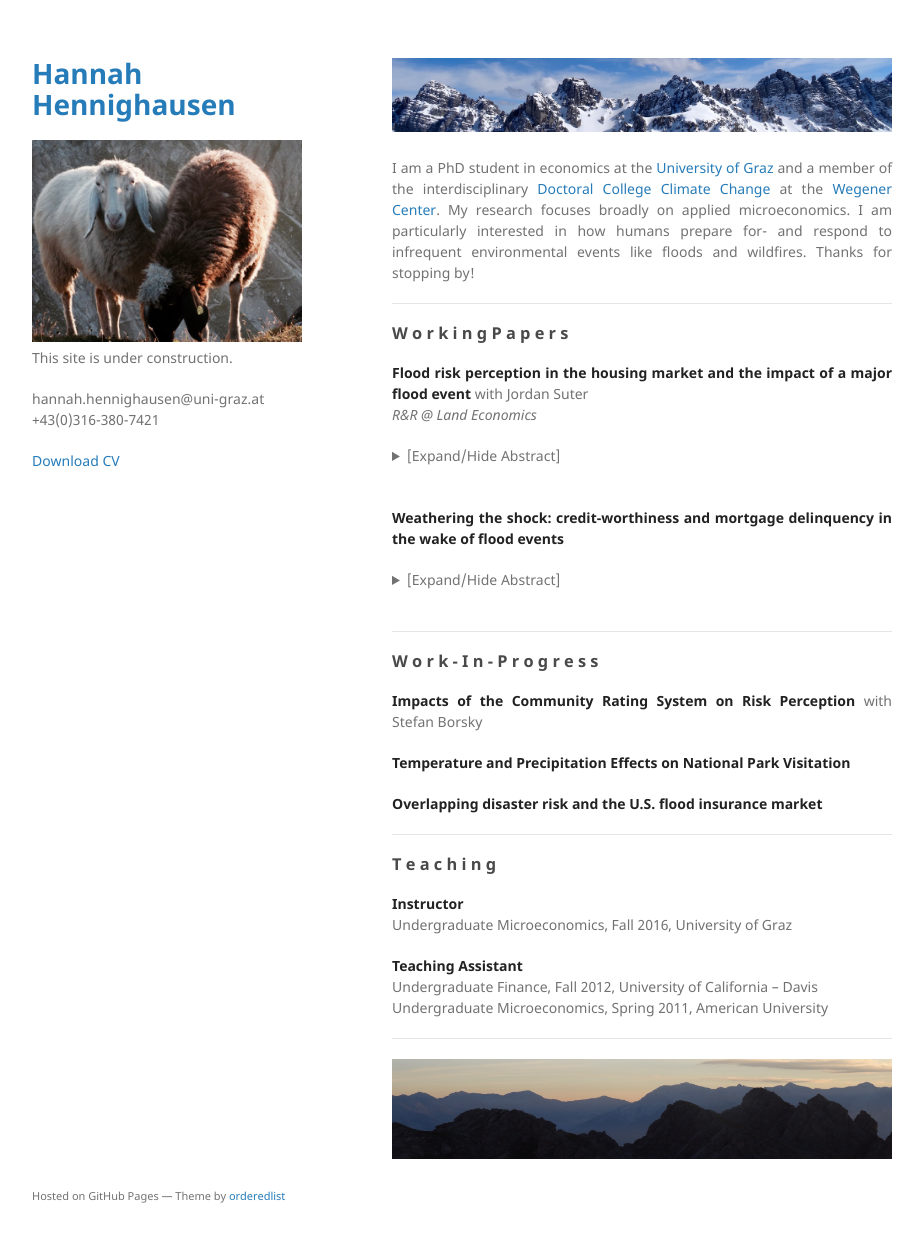
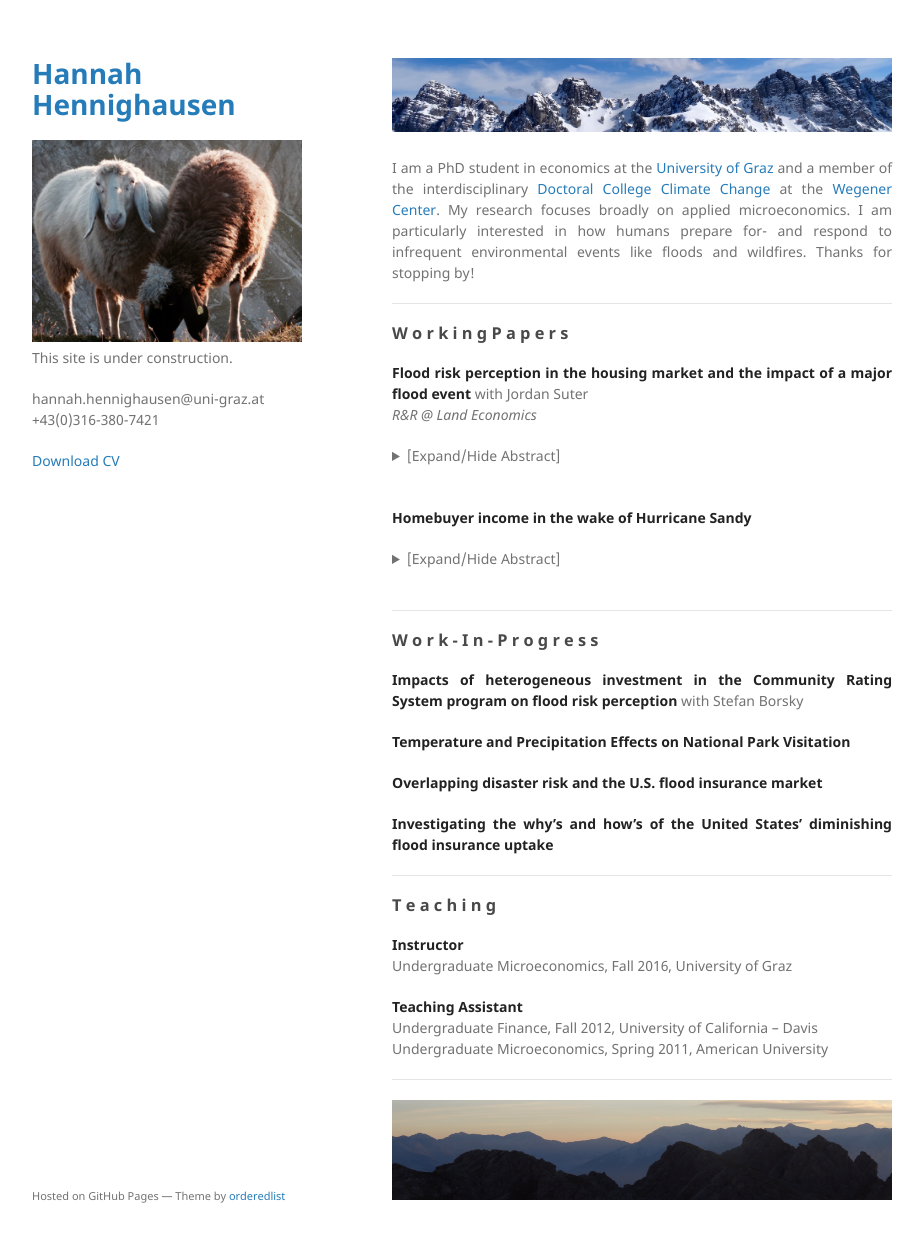
Before and after one commit to hannahhennighausen/hannahhennighausen.github.io, a Jekyll site: the page built from index.md, in a window 1280 px wide and 1275 px high. Shown: the top 1242 px of the window, without its empty margins (178-1102 px from the left). Built offline with Jekyll 4.4.1, drawn with Linux system fonts in a browser that asks for light colours.

Commit message:
Update index.md

```diff
--- a/index.md
+++ b/index.md
@@ -24,11 +24,11 @@ The impact of flood events on flood risk perception has important implications f
 </details>
 <br />
 
-**Weathering the shock: credit-worthiness and mortgage delinquency in the wake of flood events** <br />
+**Homebuyer income in the wake of Hurricane Sandy** <br />
 <details>
   <summary>[Expand/Hide Abstract]</summary>
 
-Linking individual financial outcomes with flood events provides insights into the extent to which affected individuals are affected by natural disaster events as well as the effectiveness of consumption- smoothing government initiatives like the National Flood Insurance Program. This paper uses a non- parametric event study design to estimate the causal effect of 35 flood events on “credit-worthiness”, short- and long-term mortgage delinquency rates in the United States. For this purpose, I construct a comprehensive 10-year panel dataset by linking information on Presidential Disaster Declaration flood events to Equifax/Federal Reserve Bank of New York Consumer Credit Panel (CCP) individual financial outcome data, aggregated to the county-level for each year-quarter time step. Preliminary results show that “credit-worthiness” improves after a flood event, likely because the cash shock from flood insurance payments is being used to reduce debt levels. No change is observed for mortgage delinquency rates after a flood event, suggesting that debt reduction is coming from another loan source. Further research, to be completed in the coming months, will focus on the welfare implications of using insurance payouts to reduce debt levels (possibly as a substitute to disaster repairs) as well as pinpointing the drivers behind the change in “credit-worthiness”.
+Linking individual financial outcomes with flood events provides insight into how populations in affected areas respond to natural disaster events. This paper uses a flexible event study design to estimate the causal effect of Hurricane Sandy’s flooding on home loan borrowers’ (homebuyers’) incomes. Annual incomes are shown to have decreased by 2.5-3% in the most damaged areas, with the effect persisting until the end of the study period. Preliminary evidence suggests that a property devaluation effect in the flooded areas attracted lower income homebuyers, in turn potentially reducing the flood risky areas’ capacity to cope with future floods.
 
 </details>
 <br />
@@ -37,11 +37,13 @@ Linking individual financial outcomes with flood events provides insights into t
 
 ### W o r k - I n - P r o g r e s s
 
-**Impacts of the Community Rating System on Risk Perception** with Stefan Borsky <br />
+**Impacts of heterogeneous investment in the Community Rating System program on flood risk perception** with Stefan Borsky <br />
 
 **Temperature and Precipitation Effects on National Park Visitation** <br />
 
 **Overlapping disaster risk and the U.S. flood insurance market** <br />
+
+**Investigating the why's and how's of the United States' diminishing flood insurance uptake** <br />
 
 * * *
 
```
